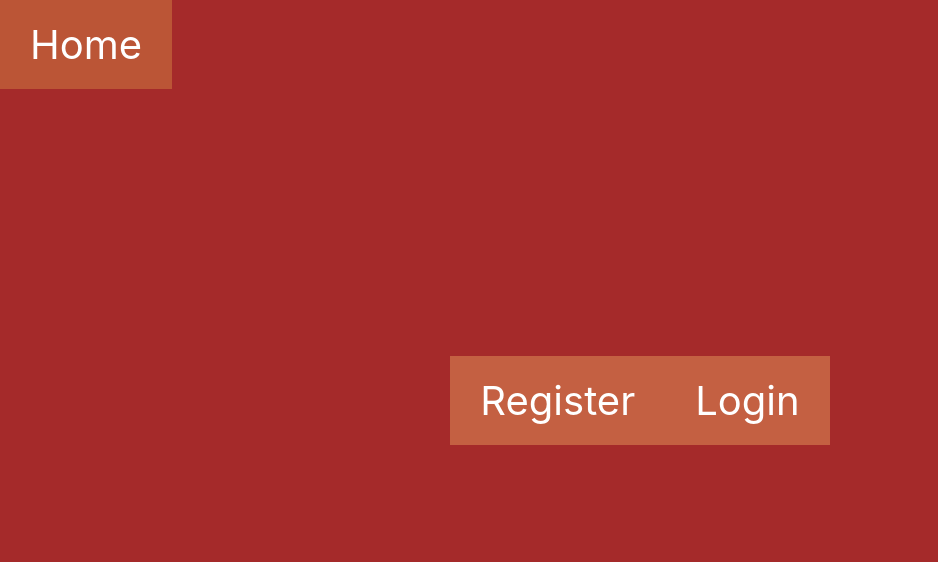
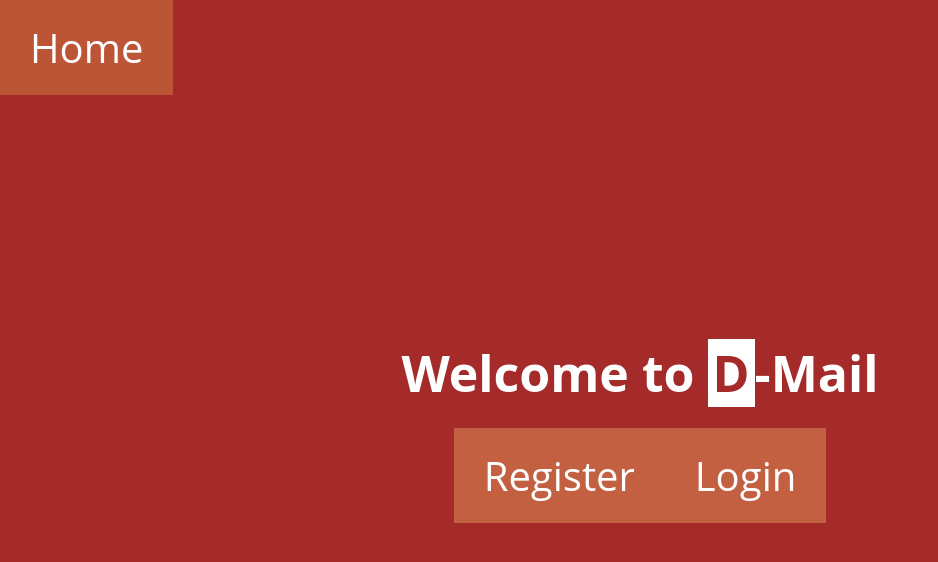
Before and after one commit to mohsenelsayed/Mailing_System_Web, a React (Create React App) app: page / in a window 1280 px wide. Shown: the top 562 px of the page, without its empty margins (0-938 px from the left). Built offline with nearby package versions, Linux system fonts and the light colour scheme.

Commit message:
Improved some links between routes

```diff
--- a/src/App.css
+++ b/src/App.css
@@ -1,27 +1,44 @@
 body{
+  font-family: 'Open Sans', sans-serif;
   background-color: brown;
   display: flex;
   justify-content: center;
   align-items: center;
   height: 100vh;
 }
+#root{
+  text-align: center;
+}
 a{
   color: white;
   text-decoration: none;
+}
+.st-a{
   font-size: 40px;
   background-color: rgb(196, 96, 66);
   padding: 20px 30px;
 }
 .home-button{
-    display: none;
+  position: absolute;
+  top: 0;
+  left: 0;
 }
 .logout-button{
   position: absolute;
   top: 0;
-  left: 0;
+  right: 0;
 }
-a:hover{
+.st-a:hover{
   background-color: rgb(187, 85, 54);
+}
+.welcome-phrase{
+  color: white;
+  font-size: 50px;
+}
+.welcome-phrase span{
+  color: brown;
+  background-color: white;
+  padding: 0 5px;
 }
 .form{
   background-color: rgb(187, 85, 54);
@@ -44,3 +61,9 @@ a:hover{
   margin-top: 10px;
   cursor: pointer;
 }
+.fpw-form label{
+  margin-bottom: 30px;
+}
+.fpw-form a{
+  display: inline;
+}
--- a/src/App.js
+++ b/src/App.js
@@ -3,6 +3,7 @@ import {BrowserRouter as Router,Route,Link,Switch} from 'react-router-dom';
 import Home from './Components/Home';
 import Login from './Components/Login';
 import Register from './Components/Register';
+import Forgotpw from './Components/Forgotpw';
 import './App.css';
 import { render } from '@testing-library/react';
 
@@ -20,18 +21,19 @@ export default class App extends Component{
       loggedUserToken: userToken
     })
   }
+
   render(){
     return(
       <React.Fragment>
         <Router>
-          <Link className="home-button" to="/"></Link>
-          <Link className="logout-button" to="/home">Home</Link>
+          <Link className="st-a home-button" to="/home">Home</Link>
           <Switch>
             <Route exact path="/">
-              <Link to="/register">Register</Link>
-              <Link to="/login">Login</Link>
+            <h2 className="welcome-phrase">Welcome to <span>D</span>-Mail</h2>
+              <Link to="/register" className="st-a">Register</Link>
+              <Link to="/login" className="st-a">Login</Link>
             </Route>
-            <Route exact path="/register">
+            <Route exact path="/register" >
               <Register/>
             </Route>
             <Route exact path="/login" >
@@ -40,6 +42,9 @@ export default class App extends Component{
             <Route exact path="/home" >
               <Home loggedStatus={this.state.loggedIn} loggedUserToken= {this.state.loggedUserToken} />
             </Route>
+            <Route exact path="/forgotpw" >
+              <Forgotpw />
+            </Route>
           </Switch>
         </Router>
       </React.Fragment>
--- /dev/null
+++ b/src/Components/Forgotpw.js
@@ -0,0 +1,17 @@
+import React, { Component } from 'react';
+import {Link} from 'react-router-dom';
+
+export default class Forgotpw extends Component {
+
+    render(){
+        return(
+            <div className="form fpw-form">
+                <label>Enter your email</label>
+                <input className="fpw-input" name="email" placeholder="email"></input>
+                <input className="submit" type="submit" value="Submit" name="fpw-submit"></input>
+                <Link to="/Login">Sign in</Link>
+                <Link to="/register">Register</Link>
+            </div>
+        )
+    }
+}
--- a/src/Components/Home.js
+++ b/src/Components/Home.js
@@ -1,4 +1,5 @@
 import React, {Component} from 'react';
+import {BrowserRouter as Router,Route,Link,Switch} from 'react-router-dom';
 import loggedUserToken from './Login';
 const axios = require('axios');
 
@@ -11,11 +12,14 @@ export default class Home extends Component{
     render(){
         if(this.props.loggedStatus){
             return(
-                <h1>Welcome to Homepage!</h1>
+                <React.Fragment>
+                    <Link to="/" className="st-a logout-button">Logout</Link>
+                    <h1>Welcome to Homepage!</h1>
+                </React.Fragment>
             )
         }else{
             return(
-                <h1>Please Login first.</h1>
+                <h1>Please <Link to="/login">Login</Link> first.</h1>
             )
         }
     }
--- a/src/Components/Login.js
+++ b/src/Components/Login.js
@@ -1,10 +1,13 @@
 import React, {Component} from 'react';
+import {Link} from 'react-router-dom';
+import Forgotpw from './Forgotpw';
 const axios = require('axios');
 
 
 class Login extends Component{
     constructor(props){
         super();
+        console.log(props.history);
     }
     onUserLogin = (userToken) => {
         this.props.userLogged(userToken);
@@ -30,10 +33,12 @@ class Login extends Component{
 
     render(){
         return(
-            <div className="form">
+            <div className="form login-form">
                 <label>Username:</label> <input type="text" name="username"/>
                 <label>Password: </label><input type="password" name="password"/>
                 <input className="submit" type="submit" value="Login" onClick={this.login}/>
+                <Link to="/forgotpw"><input className="submit" type="submit" value="Forgot password?" onClick={this.forgotpw} /> </Link>
+                <Link to="/register" className="enter-instead">Create new account</Link>
             </div>
         )
     }
--- a/src/Components/Register.js
+++ b/src/Components/Register.js
@@ -1,4 +1,5 @@
-import React, {Component} from 'react'
+import React, {Component} from 'react';
+import {Link} from 'react-router-dom';
 const axios = require('axios');
 class Register extends Component{
     register = () => {
@@ -20,11 +21,12 @@ class Register extends Component{
 
     render(){
         return(
-            <div className="form">
+            <div className="form reg-form">
                 <label>Username:</label> <input type="text" name="username"/>
                 <label>Password: </label><input type="password" name="password"/>
                 <label>Confirm Password: </label><input type="password" name="cnfrmpassword"/>
                 <input className="submit" type="submit" value="Register" onClick={this.register}/>
+                <Link to="/login" className="enter-instead">Sign in</Link>
             </div>
         )
     }
--- a/src/server.js
+++ b/src/server.js
@@ -14,6 +14,7 @@ App.use('/api/register', Reg);
 App.use('/home', Secured);
 App.post('/api/login' , async (req,res) => {
     let {username, password} = req.body;
+    console.log(req.body);
         await User.findOne({name: username}, (err,myUser) => {
             if(err || !myUser || myUser.password != password){
                 res.status(300).send("Wrong Credentials! Try again...");
@@ -32,7 +33,7 @@ App.post('/api/register', async (req,res) => {
         name: username,
         password: password
     })
-    const saveUser = await newUser.save();
+    await newUser.save();
     console.log("User registered: " + username);
     res.status(200).send("Registered Successfully!");
 })
```
